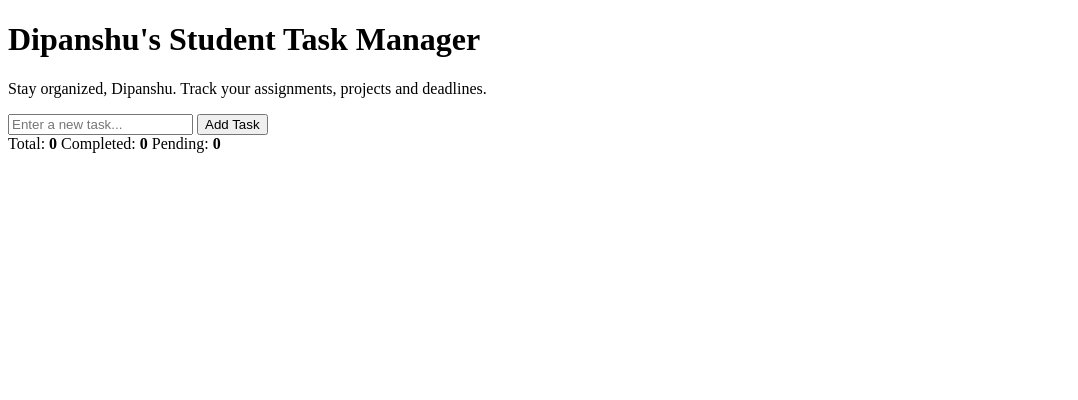
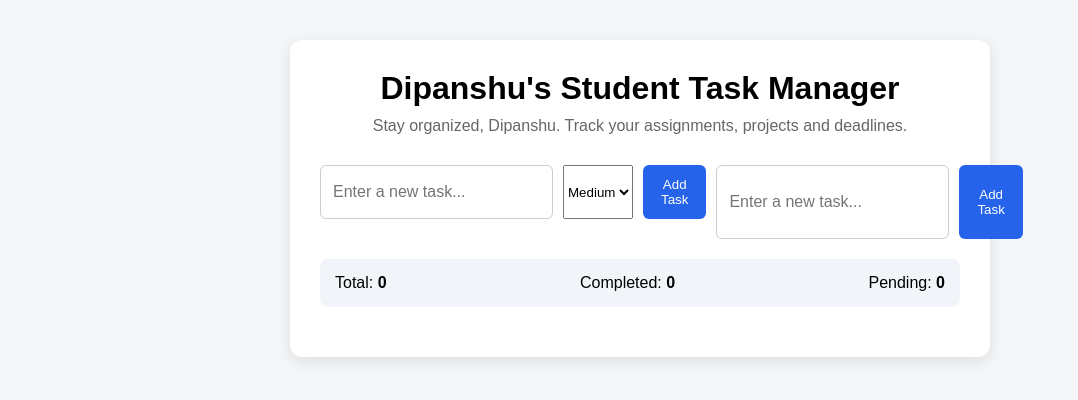
Before and after one commit to dipanshubhat810-netizen/Dipanshu-Student-Task-Manager, a plain HTML site: page index.html in a window 1280 px wide. Shown: the whole page, without its empty margins (0-1078 px from the left). Drawn offline with Linux system fonts and the light colour scheme.

Commit message:
Add task priority feature

```diff
--- a/index.html
+++ b/index.html
@@ -17,6 +17,21 @@
         </header>
 
         <div class="task-input">
+<div class="task-input">
+    <input
+        type="text"
+        id="taskInput"
+        placeholder="Enter a new task..."
+    >
+
+    <select id="priorityInput">
+        <option value="Low">Low</option>
+        <option value="Medium" selected>Medium</option>
+        <option value="High">High</option>
+    </select>
+
+    <button onclick="addTask()">Add Task</button>
+</div>
             <input
                 type="text"
                 id="taskInput"
--- a/script.js
+++ b/script.js
@@ -1,3 +1,11 @@
+const priority = document.getElementById("priorityInput").value;
+
+const task = {
+    id: Date.now(),
+    title: taskText,
+    priority: priority,
+    completed: false
+};
 let tasks = [];
 
 function addTask() {
--- a/style.css
+++ b/style.css
@@ -0,0 +1,100 @@
+* {
+    box-sizing: border-box;
+    margin: 0;
+    padding: 0;
+}
+
+body {
+    font-family: Arial, sans-serif;
+    background: #f4f6f8;
+    min-height: 100vh;
+    padding: 40px 20px;
+}
+
+.container {
+    max-width: 700px;
+    margin: auto;
+    background: white;
+    padding: 30px;
+    border-radius: 12px;
+    box-shadow: 0 4px 15px rgba(0, 0, 0, 0.1);
+}
+
+header {
+    text-align: center;
+    margin-bottom: 30px;
+}
+
+header h1 {
+    margin-bottom: 10px;
+}
+
+header p {
+    color: #666;
+}
+
+.task-input {
+    display: flex;
+    gap: 10px;
+    margin-bottom: 20px;
+}
+
+.task-input input {
+    flex: 1;
+    padding: 12px;
+    border: 1px solid #ccc;
+    border-radius: 6px;
+    font-size: 16px;
+}
+
+button {
+    border: none;
+    padding: 12px 18px;
+    border-radius: 6px;
+    cursor: pointer;
+    background: #2563eb;
+    color: white;
+}
+
+button:hover {
+    opacity: 0.9;
+}
+
+.task-summary {
+    display: flex;
+    justify-content: space-between;
+    background: #f1f5f9;
+    padding: 15px;
+    border-radius: 8px;
+    margin-bottom: 20px;
+}
+
+#taskList {
+    list-style: none;
+}
+
+.task {
+    display: flex;
+    justify-content: space-between;
+    align-items: center;
+    padding: 14px;
+    border-bottom: 1px solid #ddd;
+}
+
+.task.completed span {
+    text-decoration: line-through;
+    color: #888;
+}
+
+.task-actions {
+    display: flex;
+    gap: 8px;
+}
+
+.complete-btn {
+    background: #16a34a;
+}
+
+.delete-btn {
+    background: #dc2626;
+}
```
